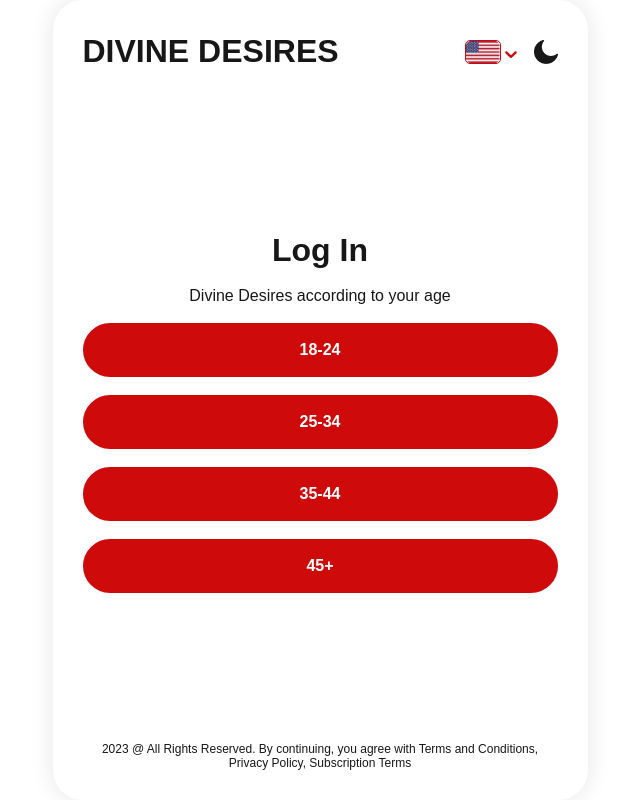
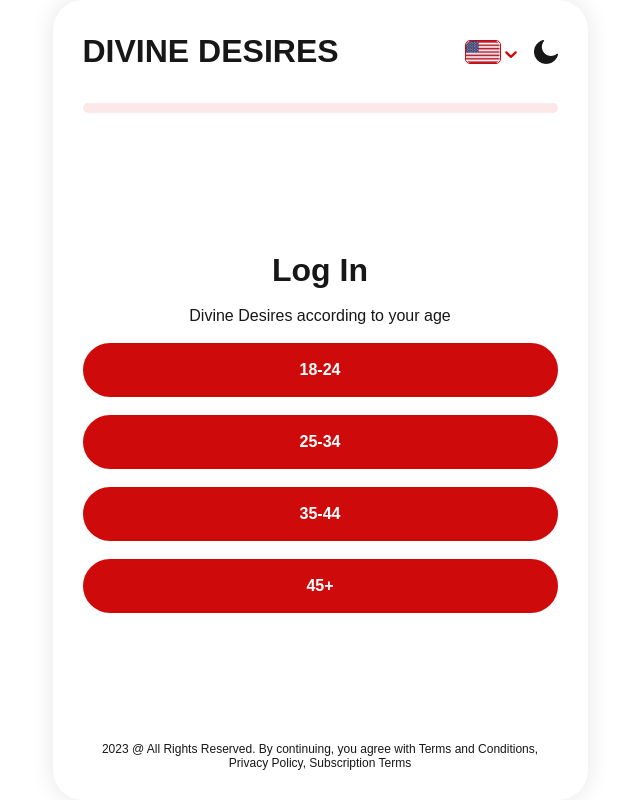
Before and after one commit to lx-DaryaLiashchynskaya/divinedesires, a React (Create React App) app: page / in a window 1280 px wide. Shown: the whole page, without its empty margins (320-960 px from the left). Built offline with nearby package versions, Linux system fonts and the light colour scheme; a web font is replaced by a local one.

Commit message:
create progress bar logic

```diff
--- a/src/App.tsx
+++ b/src/App.tsx
@@ -9,6 +9,7 @@ import {AgeCheckScreen} from "./screens/AgeCheck/AgeCheckScreen";
 import {HonestCheckScreen} from "./screens/HonestCheck/HonestCheckScreen";
 import {HONEST_CHECK_ROUTE, TEST_BEGINNING_ROUTE} from "./constants/routes.constants";
 import {TestBeginningScreen} from "./screens/TestBeginningScreen/TestBeginningScreen";
+import {ProgressBar} from "./components/ProgressBar/ProgressBar";
 
 function App() {
     const [theme, setTheme] = useState(getDefaultTheme);
@@ -18,7 +19,10 @@ function App() {
           <BrowserRouter>
               <div className={`app ${theme}`}>
                   <div className={`appContainer ${theme}`}>
-                      <Header />
+                      <div>
+                          <Header />
+                          <ProgressBar />
+                      </div>
                       <Routes>
                           <Route path="/" element={<AgeCheckScreen/> } />
                           <Route path={HONEST_CHECK_ROUTE} element={<HonestCheckScreen/> } />
--- /dev/null
+++ b/src/components/ProgressBar/ProgressBar.scss
@@ -0,0 +1,8 @@
+@import "./src/styles/colors";
+@import "./src/styles/sizes";
+
+.divisionsContainer {
+  display:flex;
+  width:100%;
+  margin-bottom: $default-bottom-gap;
+}
--- /dev/null
+++ b/src/components/ProgressBar/ProgressBar.tsx
@@ -0,0 +1,39 @@
+import './ProgressBar.scss';
+import {useEffect, useState} from "react";
+import {useLocation} from "react-router";
+import {PROGRESS_BAR_ROUTES, ProgressBarState} from "../../constants/progressBar.constants";
+import {ProgressDivision} from "./ProgressDivision/ProgressDivision";
+import {getProgressDivisionsInitialState} from "../../utils/progressBar.utils";
+import {IProgressDivision} from "../../types/progressBar.types";
+
+export const ProgressBar =()=>{
+    const location=useLocation();
+    const [progressDivisions, setProgressDivisions]=useState<IProgressDivision[]>(getProgressDivisionsInitialState())
+
+    useEffect(()=>{
+        if(PROGRESS_BAR_ROUTES.includes(location.pathname)) {
+           const divisionInfo= progressDivisions.find((progressDivision)=>progressDivision.route===location.pathname)
+
+            const arr = progressDivisions.reduce((prevDivisions,division)=>{
+               if(divisionInfo&&division.divisionNumber<=divisionInfo.divisionNumber&&divisionInfo.divisionStatus===ProgressBarState.UNFILLED) {
+                   prevDivisions.push({...division,divisionStatus:ProgressBarState.FILLED})
+               } else {
+                   prevDivisions.push(division)
+               }
+
+               return prevDivisions
+            },[] as IProgressDivision[])
+
+            setProgressDivisions(arr)
+        }
+    },[location.pathname])
+
+    return (<>
+            <div className={'divisionsContainer'}>
+                {progressDivisions.map(({route,divisionNumber,divisionWidth,divisionStatus})=>{
+                    return <ProgressDivision key={divisionNumber} divisionNumber={divisionNumber} divisionWidth={divisionWidth} divisionStatus={divisionStatus} route={route} />
+                })}
+            </div>
+        </>
+    );
+}
--- /dev/null
+++ b/src/components/ProgressBar/ProgressDivision/ProgressDivision.scss
@@ -0,0 +1,20 @@
+@import "./src/styles/colors";
+
+.bar {
+  height: 10px;
+  border-radius: 100px;
+  margin-right: 1%;
+  transition: background-color 1s ease-in-out;
+
+  &:last-child {
+    margin-right: 0;
+  }
+}
+
+.filled{
+  background-color: $main-red-color;
+}
+
+.unfilled {
+  background-color: rgba(211,34,34,0.1);
+}
--- /dev/null
+++ b/src/components/ProgressBar/ProgressDivision/ProgressDivision.tsx
@@ -0,0 +1,8 @@
+import './ProgressDivision.scss';
+import {memo} from "react";
+import {IProgressDivision} from "../../../types/progressBar.types";
+
+export const ProgressDivision =memo((
+    {route,divisionStatus,divisionWidth}:IProgressDivision)=>{
+    return <div key={route} className={`bar ${divisionStatus}`} style={{width:`${divisionWidth}%`}}/>;
+})
--- /dev/null
+++ b/src/constants/progressBar.constants.ts
@@ -0,0 +1,9 @@
+import {TEST_BEGINNING_ROUTE} from "./routes.constants";
+
+export enum ProgressBarState {
+    FILLED='filled',
+    UNFILLED='unfilled'
+}
+
+export const PROGRESS_BAR_ROUTES:string[]=
+   [TEST_BEGINNING_ROUTE]
--- a/src/styles/colors.scss
+++ b/src/styles/colors.scss
@@ -1,6 +1,8 @@
 $main-red-color: #cf0a0a;
 $main-black-color: #171717;
 $main-white-color: #f4f4f4;
+
+$transparent-red-color: rgba(211,34,34,0.1);
 
 $light-theme: #ffffff;
 $light-theme-text: #171717;
--- /dev/null
+++ b/src/utils/progressBar.utils.ts
@@ -0,0 +1,18 @@
+import {
+    PROGRESS_BAR_ROUTES,
+    ProgressBarState
+} from "../constants/progressBar.constants";
+import {IProgressDivision} from "../types/progressBar.types";
+
+export const getProgressDivisionsInitialState=():IProgressDivision[]=>{
+    const containerPercentWidth=100;
+    const amountOfDivisions=PROGRESS_BAR_ROUTES.length;
+
+    return Array.from(PROGRESS_BAR_ROUTES,
+        (route,i)=> ({
+            route: route,
+            divisionNumber: i+1,
+            divisionWidth: containerPercentWidth / amountOfDivisions,
+            divisionStatus: ProgressBarState.UNFILLED
+        }))
+}
```
Also changed, not shown: src/types/progressBar.types.ts (added, +8 -0 lines).
